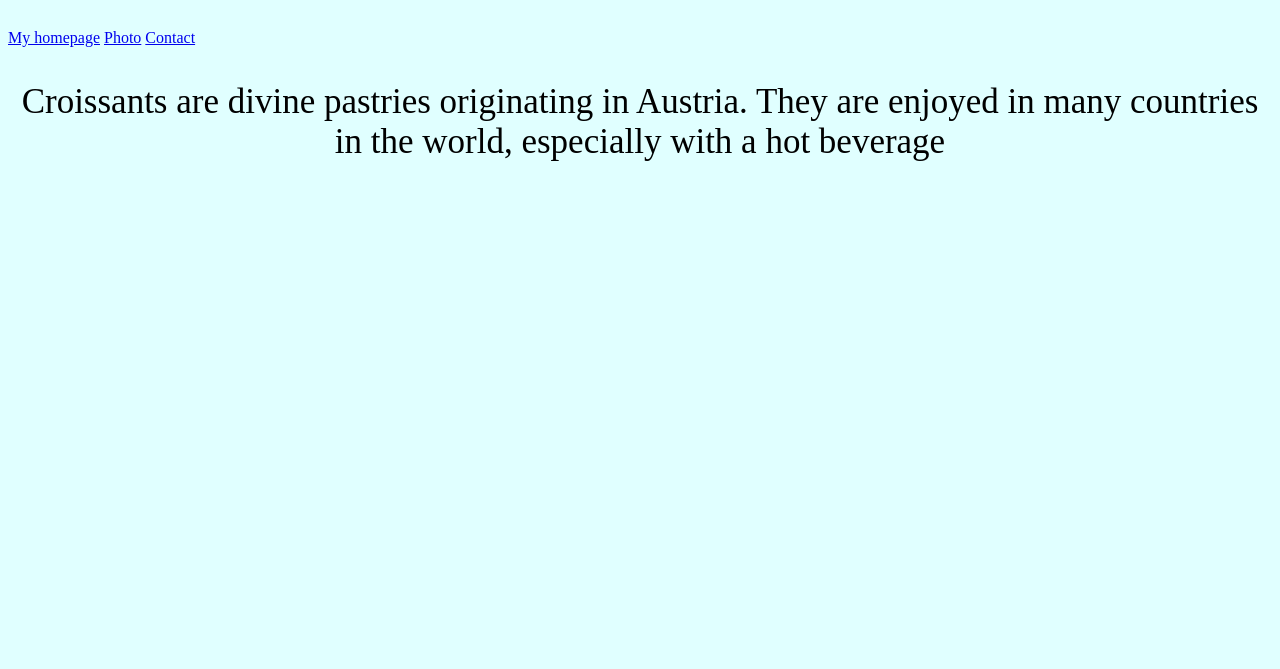
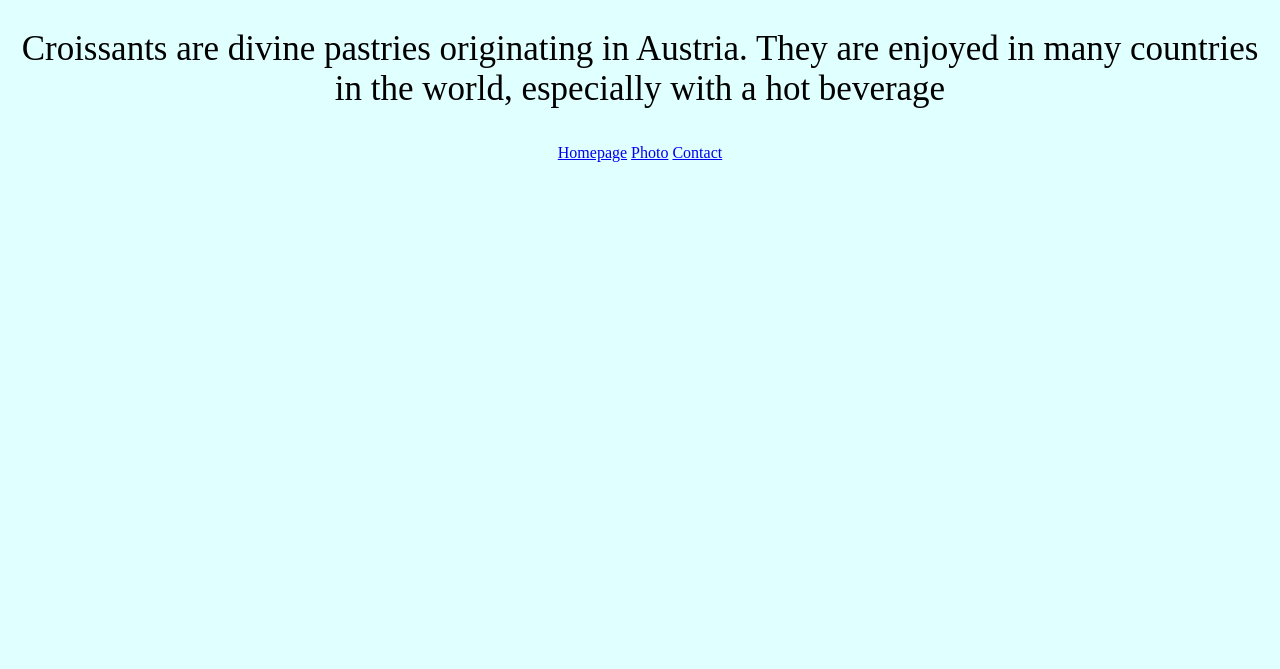
Before and after one commit to judithbisset/croissant, a plain HTML site: page index.html in a window 1280 px wide. Shown: the part 131-800 px from the top of the page. Drawn offline with Linux system fonts and the light colour scheme.

Commit message:
applied changes to styling

```diff
--- a/index.html
+++ b/index.html
@@ -9,9 +9,12 @@
 </head>
 <body>
     <h1>Croissants</h1>
-    <a href="/index.html">My homepage</a>
-    <a href="/photo.html">Photo</a>
-    <a href="/contact.html">Contact</a>
+
     <p>Croissants are divine pastries originating in Austria. They are enjoyed in many countries in the world, especially with a hot beverage</p>
+    <footer>
+        <a href="/" title="Home"> Homepage</a>
+        <a href="/photo.html" title="Croissant photo"> Photo</a>
+        <a href="/contact.html" title="Contact Croissant.com"> Contact</a>
+    </footer>
 </body>
 </html>
--- a/src/styles.css
+++ b/src/styles.css
@@ -19,6 +19,6 @@ img {
   display: block;
   margin-top: 20px;
 }
-a {
+footer {
   text-align: center;
 }
```
Also changed, not shown: photo.html (+5 -1 lines).
